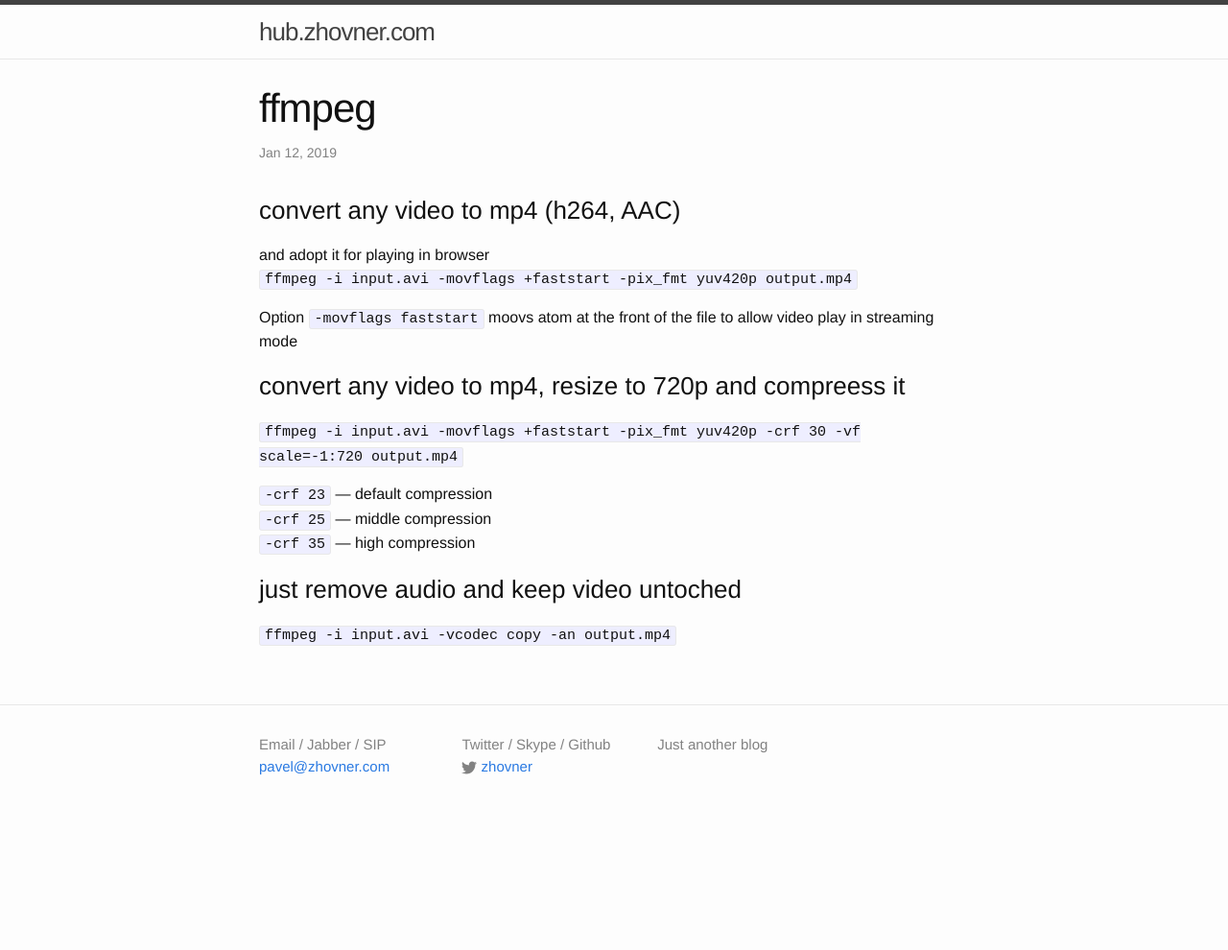
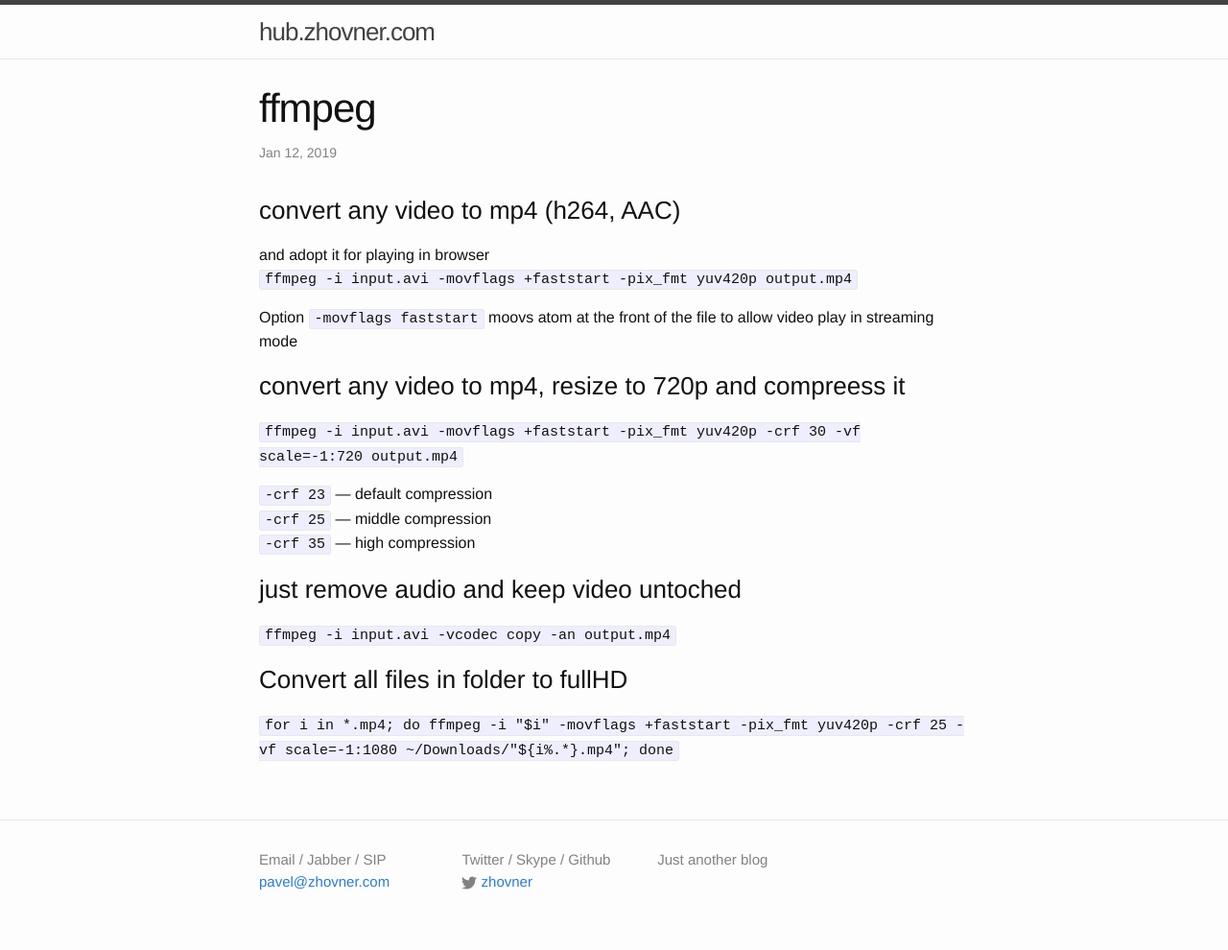
Before and after one commit to zhovner/zhovner.github.com, a Jekyll site: the page built from _posts/tools/2019-01-12-ffmpeg.md, in a window 1280 px wide. Shown: the whole page at 96% size. Built offline with Jekyll 4.4.1, drawn with Linux system fonts in a browser that asks for light colours; comment, search, counter and statistics services are not loaded; before the commit the page ends 900 px from its top, so only the background shows below that.

Commit message:
Updated '_posts/tools/2019-01-12-ffmpeg.md' via CloudCannon

```diff
--- a/_posts/tools/2019-01-12-ffmpeg.md
+++ b/_posts/tools/2019-01-12-ffmpeg.md
@@ -21,3 +21,7 @@
 ### just remove audio and keep video untoched
 
 `ffmpeg -i input.avi -vcodec copy -an output.mp4`
+
+### Convert all files in folder to fullHD
+
+`for i in *.mp4; do ffmpeg -i "$i" -movflags +faststart -pix_fmt yuv420p -crf 25 -vf scale=-1:1080 ~/Downloads/"${i%.*}.mp4"; done`
```
